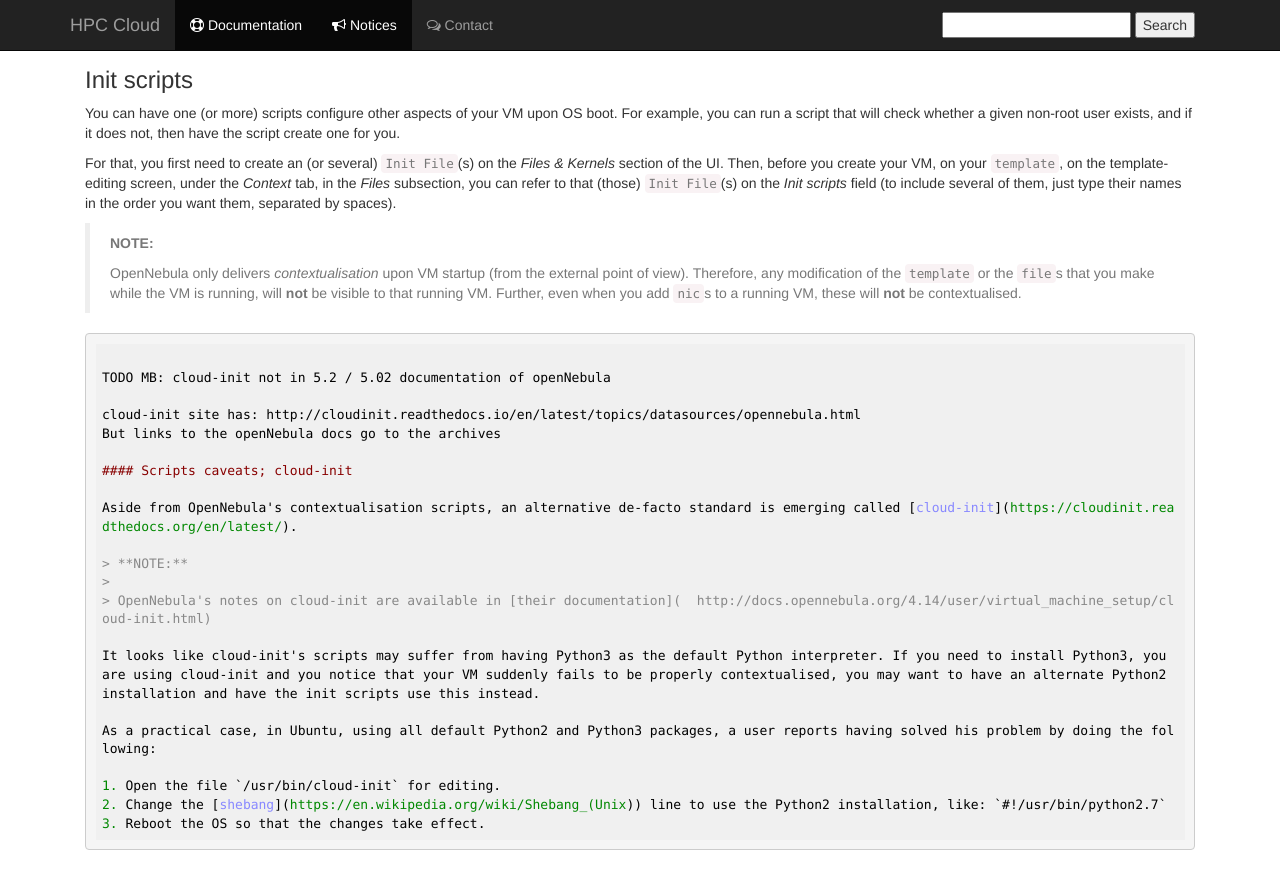
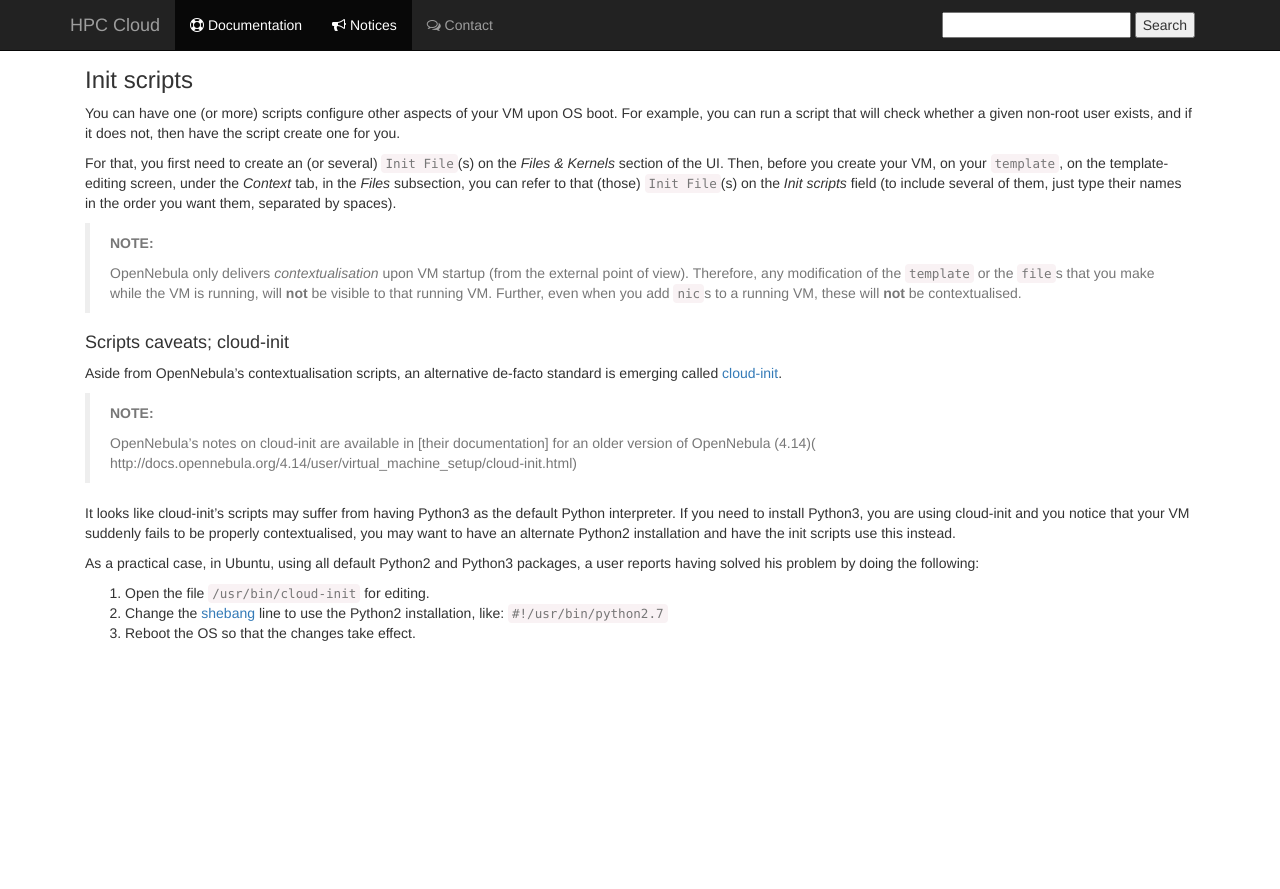
Before and after one commit to sara-nl/clouddocs, a Jekyll site: the page built from contextualization.markdown, in a window 1280 px wide and 900 px high, scrolled down 1626 px. Shown: the top 889 px of the window. Built offline with Jekyll 4.4.1, drawn with Linux system fonts in a browser that asks for light colours; nearby versions of some CDN libraries; after the commit the page ends 2319 px from its top, so only the background shows below that.

Commit message:
Update contextualization.markdown

````diff
--- a/contextualization.markdown
+++ b/contextualization.markdown
@@ -88,12 +88,6 @@ For that, you first need to create an (or several) `Init File`(s) on the _Files
 >
 >OpenNebula only delivers _contextualisation_ upon VM startup (from the external point of view). Therefore, any modification of the `template` or the `file`s that you make while the VM is running, will **not** be visible to that running VM. Further, even when you add `nic`s to a running VM, these will **not** be contextualised.
 
-```
-
-TODO MB: cloud-init not in 5.2 / 5.02 documentation of openNebula
-
-cloud-init site has: http://cloudinit.readthedocs.io/en/latest/topics/datasources/opennebula.html
-But links to the openNebula docs go to the archives
 
 #### Scripts caveats; cloud-init
 
@@ -101,7 +95,7 @@ Aside from OpenNebula's contextualisation scripts, an alternative de-facto stand
 
 > **NOTE:**
 >
-> OpenNebula's notes on cloud-init are available in [their documentation](  http://docs.opennebula.org/4.14/user/virtual_machine_setup/cloud-init.html)
+> OpenNebula's notes on cloud-init are available in [their documentation] for an older version of OpenNebula (4.14)(  http://docs.opennebula.org/4.14/user/virtual_machine_setup/cloud-init.html)
 
 It looks like cloud-init's scripts may suffer from having Python3 as the default Python interpreter. If you need to install Python3, you are using cloud-init and you notice that your VM suddenly fails to be properly contextualised, you may want to have an alternate Python2 installation and have the init scripts use this instead.
 
@@ -110,4 +104,3 @@ As a practical case, in Ubuntu, using all default Python2 and Python3 packages,
 1. Open the file `/usr/bin/cloud-init` for editing.
 2. Change the [shebang](https://en.wikipedia.org/wiki/Shebang_(Unix)) line to use the Python2 installation, like: `#!/usr/bin/python2.7`
 3. Reboot the OS so that the changes take effect.
-```
````
